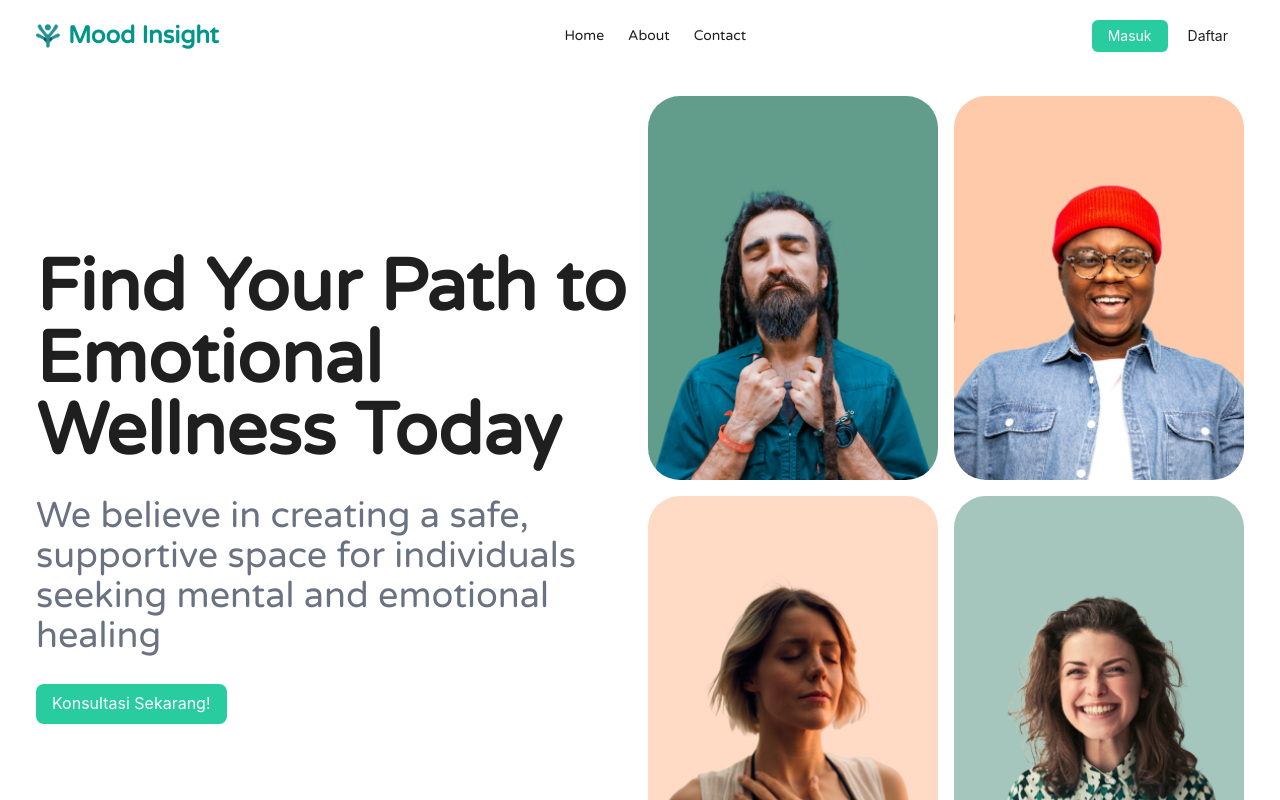
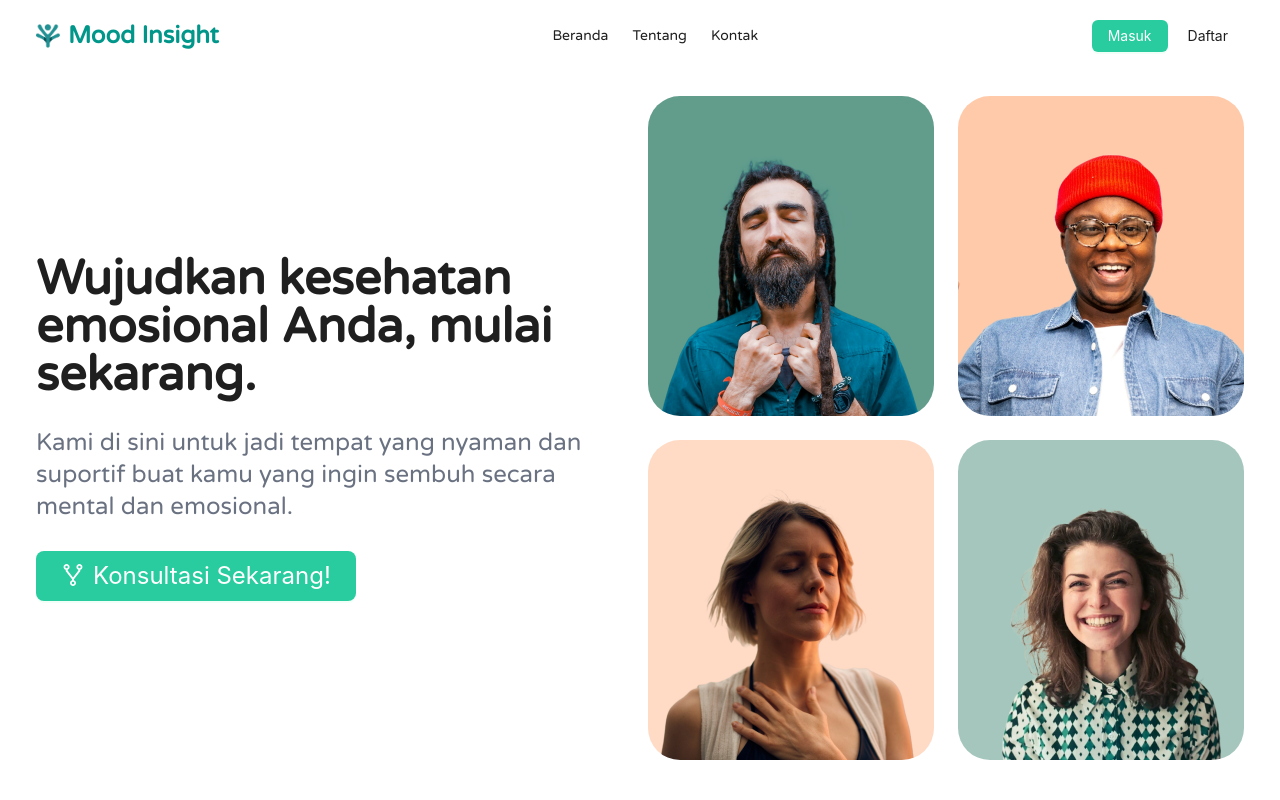
Before and after one commit to ajiaja38/mood-insight-fe, a React (Vite) app: page / in a window 1280 px wide. Shown: the top 800 px of the page. Built offline with nearby package versions, Linux system fonts and the light colour scheme.

Commit message:
feat: refactoring button jumbotron :zap:

```diff
--- a/src/components/Jumbotron/index.tsx
+++ b/src/components/Jumbotron/index.tsx
@@ -6,33 +6,50 @@ import {
   Banner3,
   Banner4,
 } from "../../utils/constant/staticFile"
+import { ForkOutlined } from "@ant-design/icons/lib/icons"
+import { useAuth } from "../../hooks/useAuth"
+import { useNavigate, type NavigateFunction } from "react-router-dom"
 
 const Jumbotron: React.FC = (): JSX.Element => {
   const [banner] = useState<string[]>([Banner1, Banner2, Banner3, Banner4])
 
+  const { isAuthenticated } = useAuth()
+  const navigate: NavigateFunction = useNavigate()
+
   return (
     <div className="grid grid-cols-1 md:grid-cols-2 gap-6 md:gap-4 w-full mb-10 lg:mb-20">
       <div className="flex flex-col justify-center gap-7 w-full h-full text-center md:text-left">
-        <h1 className="text-5xl md:text-7xl font-semibold">
-          Find Your Path to Emotional Wellness Today
+        <h1 className="text-3xl md:text-5xl font-semibold">
+          Wujudkan kesehatan emosional Anda, mulai sekarang.
         </h1>
-        <p className="text-2xl lg:text-4xl text-gray-500">
-          We believe in creating a safe, supportive space for individuals
-          seeking mental and emotional healing
+        <p className="text-lg lg:text-2xl text-gray-500">
+          Kami di sini untuk jadi tempat yang nyaman dan suportif buat kamu yang
+          ingin sembuh secara mental dan emosional.
         </p>
         <div>
-          <Button variant="solid" color="primary" size="large">
+          <Button
+            variant="solid"
+            color="primary"
+            size="large"
+            style={{ fontSize: "1.5rem", padding: "1.5rem" }}
+            icon={<ForkOutlined />}
+            onClick={() =>
+              isAuthenticated
+                ? navigate("/konsultasi-pengguna")
+                : navigate("/auth/login")
+            }
+          >
             Konsultasi Sekarang!
           </Button>
         </div>
       </div>
-      <div className="grid grid-cols-2 gap-4 w-full">
+      <div className="grid grid-cols-2 gap-4 md:gap-6 w-full">
         {banner.map((item, index) => (
           <img
             key={index}
             src={item}
             alt="banner"
-            className="w-full md:h-[24rem] rounded-4xl object-cover"
+            className="w-full md:h-80 rounded-4xl object-cover"
           />
         ))}
       </div>
--- a/src/components/navbar/index.tsx
+++ b/src/components/navbar/index.tsx
@@ -43,15 +43,15 @@ const Navbar: React.FC = (): JSX.Element => {
   const itemsNav: MenuProps["items"] = [
     {
       key: "home",
-      label: <div onClick={() => returnLocation()}>Home</div>,
+      label: <div onClick={() => returnLocation()}>Beranda</div>,
     },
     {
       key: "about",
-      label: <a>About</a>,
+      label: <a>Tentang</a>,
     },
     {
       key: "contact",
-      label: <a>contact</a>,
+      label: <a>Kontak</a>,
     },
     ...(isAuthenticated ? itemsNavAuthenticated : itemsNavNotAuthenticated),
   ]
@@ -106,9 +106,9 @@ const Navbar: React.FC = (): JSX.Element => {
         [&>li]:duration-300
         [&>li]:hover:text-teal-600"
         >
-          <li onClick={() => returnLocation()}>Home</li>
-          <li>About</li>
-          <li>Contact</li>
+          <li onClick={() => returnLocation()}>Beranda</li>
+          <li>Tentang</li>
+          <li>Kontak</li>
         </ul>
         <div className="lg:flex lg:gap-x-1 hidden">
           <NavLink to="/auth/login" hidden={isAuthenticated}>
```
